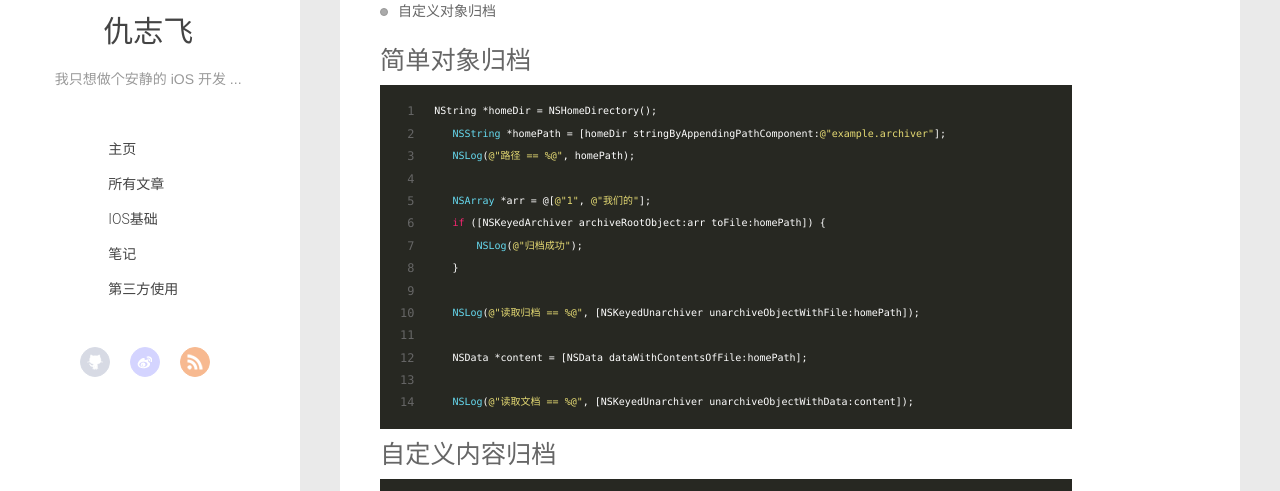
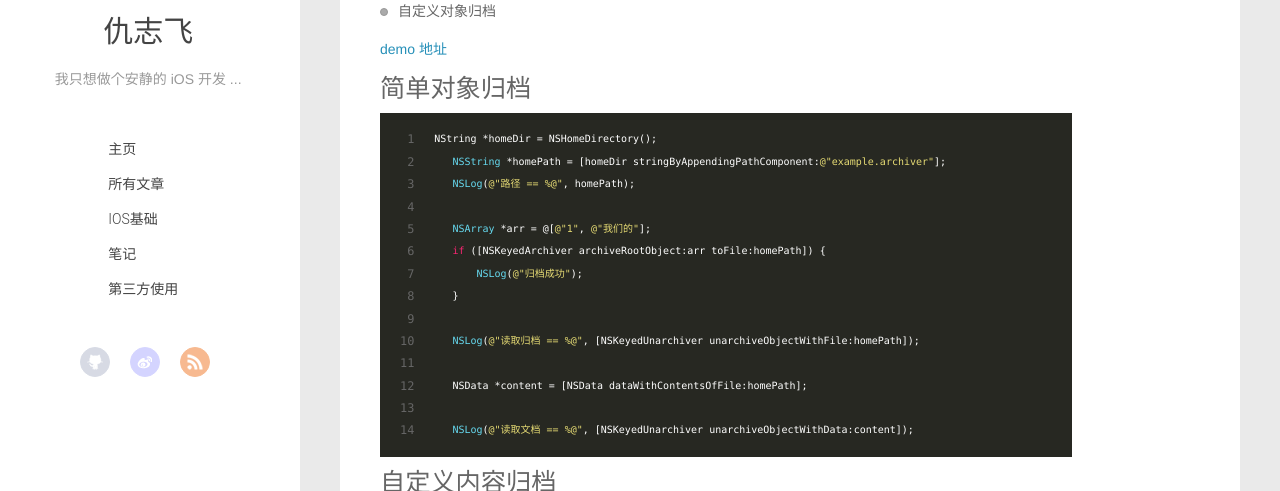
Before and after one commit to QiuZhiFei/QiuZhiFei.github.io, a plain HTML site: page 2015/03/07/iOS基础/对象归档/index.html in a window 1280 px wide. Shown: the part 250-741 px from the top of the page. Drawn offline with nearby package versions, Linux system fonts and the light colour scheme; a script that the page names is missing.

Commit message:
Site updated: 2015-03-07 22:43:00

```diff
--- a/2015/03/07/iOS基础/对象归档/index.html
+++ b/2015/03/07/iOS基础/对象归档/index.html
@@ -151,6 +151,7 @@
 <li>对foundation中对象进行归档, eg: NSString / NSArray …</li>
 <li>自定义对象归档</li>
 </ol>
+<p><a href="https://github.com/QiuZhiFei/archiver/tree/master" target="_blank" rel="external">demo 地址</a></p>
 <a id="more"></a>
 
 
```
Also changed, not shown: archives/2015/03/index.html (+1 -0 lines), archives/2015/index.html (+1 -0 lines), archives/index.html (+1 -0 lines), categories/iOS基础/index.html (+1 -0 lines), index.html (+1 -0 lines), tags/iOS基础/index.html (+1 -0 lines).
